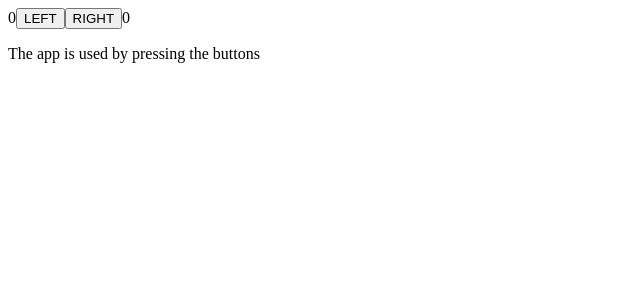
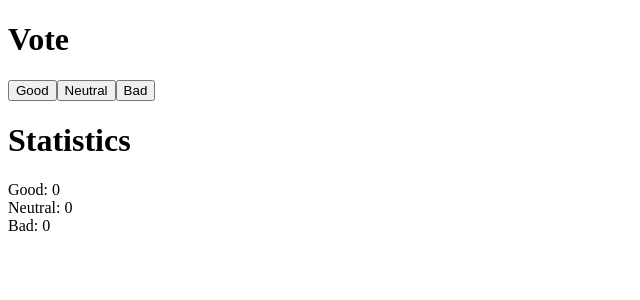
Before and after one commit to anssilepikko/fullstackopen, a React (Create React App) app in the folder osa1/unicafe/: page / in a window 1280 px wide. Shown: the top 300 px of the page, without its empty margins (0-640 px from the left). Built offline with nearby package versions, Linux system fonts and the light colour scheme.

Commit message:
1.6 unicafe step1

```diff
--- a/osa1/unicafe/src/App.js
+++ b/osa1/unicafe/src/App.js
@@ -1,137 +1,38 @@
-import React, {useState} from 'react'
+import React, { useState } from 'react'
 
-// Komponentin tila ja tapahtumankäsittely
+// Napin parametrit, tuodaan funktio ja napin teksti
+const Button = ({handleClick, text}) => (
+  <button onClick={handleClick}>{text}</button>
+)
 
-const App1 = () => {
-  const [counter, setCounter] = useState(0)
+const Display = ({element, text}) => <div>{text}: {element}</div>
 
-  const increaseByOne = () => setCounter(counter + 1)
-  const decreaseByOne = () => setCounter(counter - 1)
-  const setToZero = () => setCounter(0)
+const App = () => {
+  // Jokaiselle äänelle oma state
+  const [good, setGood] = useState(0)
+  const [neutral, setNeutral] = useState(0)
+  const [bad, setBad] = useState(0)
+
+  const voteGood = () => setGood(good + 1)
+  const voteNeutral = () => setNeutral(neutral + 1)
+  const voteBad = () => setBad(bad + 1)
 
   return (
     <div>
-      <Display counter={counter} />
-      <ButtonOne handleClick={setToZero} text='zero' />
-      <ButtonOne handleClick={increaseByOne} text='plussa' />
-      <ButtonOne handleClick={decreaseByOne} text='miinus' />
-    </div>
-  )
-}
-
-// Komponentti tarvitsee ainoastaan propsin kenttää counter,
-// joten se voidaan yksinkertaistaa destrukturoinnin avulla
-// seuraavaan muotoon: (props) -> ({counter})
-
-// Koska komponentin määrittelevä funktio ei sisällä muuta
-// kuin returnin, voimme määritellä sen hyödyntäen
-// nuolifunktioiden tiiviimpää ilmaisumuotoa ilman return-lausetta
-const Display = ({counter}) => <div>{counter}</div>
-
-const ButtonOne = ({handleClick, text}) => (
-    <button onClick={handleClick}>
-      {text}
-    </button>
-)
-
-
-// Monimutkaisempi tila, Reactin debuggaus
-
-const App2 = () => {
-  // Olio nappien left ja right painalluksille arvon 0 sijasta
-  const [clicks, setClicks] = useState({
-    left: 0,
-    right: 0
-  })
-
-/*
-  const handleLeftClick = () => {
-    const newClicks = {
-      left: clicks.left + 1,
-      // Kentän arvo sama kuin alkuperäinen
-      right: clicks.right
-    }
-    setClicks(newClicks)
-  }
-
-  const handleRightClick = () => {
-    const newClicks = {
-      // Kentän arvo sama kuin alkuperäinen
-      left: clicks.left,
-      right: clicks.right + 1
-    }
-    setClicks(newClicks)
-  }
- */
-
-  // ...olionNimi luo uuden olion kopiona vanhasta
-  const handleLeftClick = () => setClicks({ ...clicks, left: clicks.left + 1})
-  const handleRightClick = () => setClicks({ ...clicks, right: clicks.right + 1})
-
-  return (
-    <div>
+      <h1>Vote</h1>
       <div>
-        {clicks.left}
-        <button onClick={handleLeftClick}>left</button>
-        <button onClick={handleRightClick}>right</button>
-        {clicks.right}
+        <Button handleClick={voteGood} text='Good' />
+        <Button handleClick={voteNeutral} text='Neutral' />
+        <Button handleClick={voteBad} text='Bad' />
+      </div>
+      <h1>Statistics</h1>
+      <div>
+        <Display element={good} text='Good' />
+        <Display element={neutral} text='Neutral' />
+        <Display element={bad} text='Bad' />
       </div>
     </div>
   )
 }
 
-
-// Taulukon käsittelyä
-
-const History = (props) => {
-  if (props.allClicks.length === 0) {
-    return (
-      <div>
-        The app is used by pressing the buttons
-      </div>
-    )
-  }
-  return (
-    <div>
-    Button press history: {props.allClicks.join(' ')}
-    </div>
-  )
-}
-
-const Button = ({handleClick, text}) => (
-  <button onClick={handleClick}>
-    {text}
-  </button>
-)
-
-const App = () => {
-  const [left, setLeft] = useState(0)
-  const [right, setRight] = useState(0)
-  const [allClicks, setAll] = useState([])
-
-  const handleLeftClick = () => {
-    setAll(allClicks.concat('L'))
-    setLeft(left + 1)
-  }
-
-  const handleRightClick = () => {
-    setAll(allClicks.concat('R'))
-    setRight(right + 1)
-  }
-
-  return (
-    <div>
-      <div>
-        {left}
-        <Button handleClick={handleLeftClick} text='LEFT' />
-        <Button handleClick={handleRightClick} text='RIGHT' />
-        {right}
-        <p>{allClicks.join('')}</p>
-        <History allClicks={allClicks} />
-      </div>
-    </div>
-  )
-}
-
-
 export default App
```
